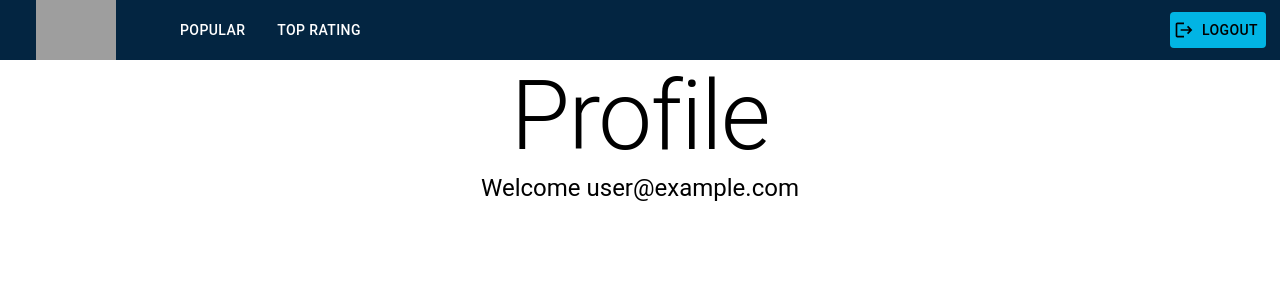
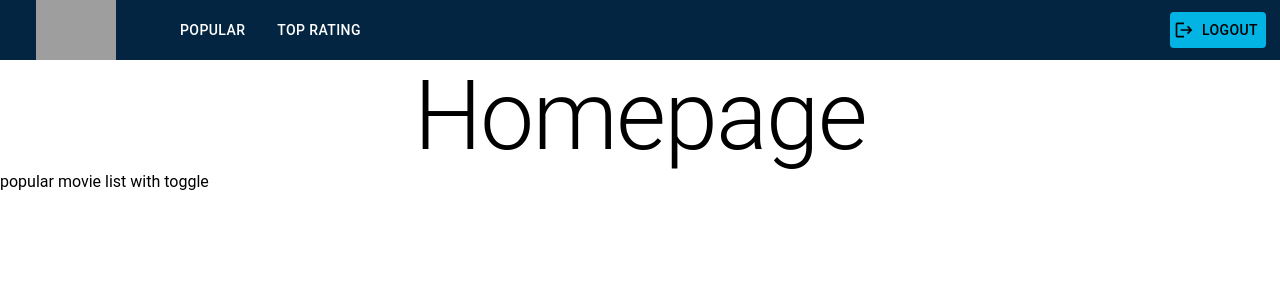
Before and after one commit to webadvance-finalproject/awad-frontend, a React (Vite) app: page / in a window 1280 px wide. Shown: the top 300 px of the page. Built offline with nearby package versions, Linux system fonts and the light colour scheme; no server answers; sample sign-in values are in the browser's storage; grey boxes are pictures that could not be loaded.

Commit message:
feat(home): setup Homepage route

```diff
--- a/src/App.jsx
+++ b/src/App.jsx
@@ -5,6 +5,7 @@ import Logout from './pages/auth/Logout';
 import Container from '@mui/material/Container'
 import { BrowserRouter as Router, Route, Routes } from 'react-router-dom';
 import Profile from './pages/Profile';
+import Home from './pages/Home';
 import Movie from './pages/Movie';
 import AuthListener from './utils/AuthListener';
 import ProtectedRoute from './utils/ProtectedRoute';
@@ -25,6 +26,7 @@ function App() {
             margin: "0 !important",
           }} >
           <Routes>
+            <Route path='/' element={<Home />} />
             <Route element={<RedirectIfAuthenticated />} >
               <Route path='/register' element={<SignUp />} />
               <Route path='/login' element={<Login />} />
--- /dev/null
+++ b/src/pages/Home.jsx
@@ -0,0 +1,34 @@
+import { Typography } from '@mui/material';
+import { useNavigate } from 'react-router-dom';
+import { useStore } from '../store';
+import { signOut } from 'firebase/auth';
+import { auth } from '../config/firebase';
+import Header from '../components/Header'
+import styles from './Profile.module.css';
+const Home = () => {
+  const user = useStore((state) => state.user);
+  const navigate = useNavigate();
+
+  const handleLogout = () => {
+    signOut(auth);
+    navigate('/login');
+  }
+
+  return (
+    <div className={styles.container}>
+      {user ? (
+        <div className={styles.container}>
+          <Header handleLogout={handleLogout} />
+          <Typography variant='h1' sx={{ textAlign: "center" }} >Homepage</Typography>
+          {user &&
+            <p>popular movie list with toggle</p>
+          }
+        </div>
+      ) : (
+        <div>Loading...</div>
+      )}
+    </div>
+  )
+}
+
+export default Home
```
